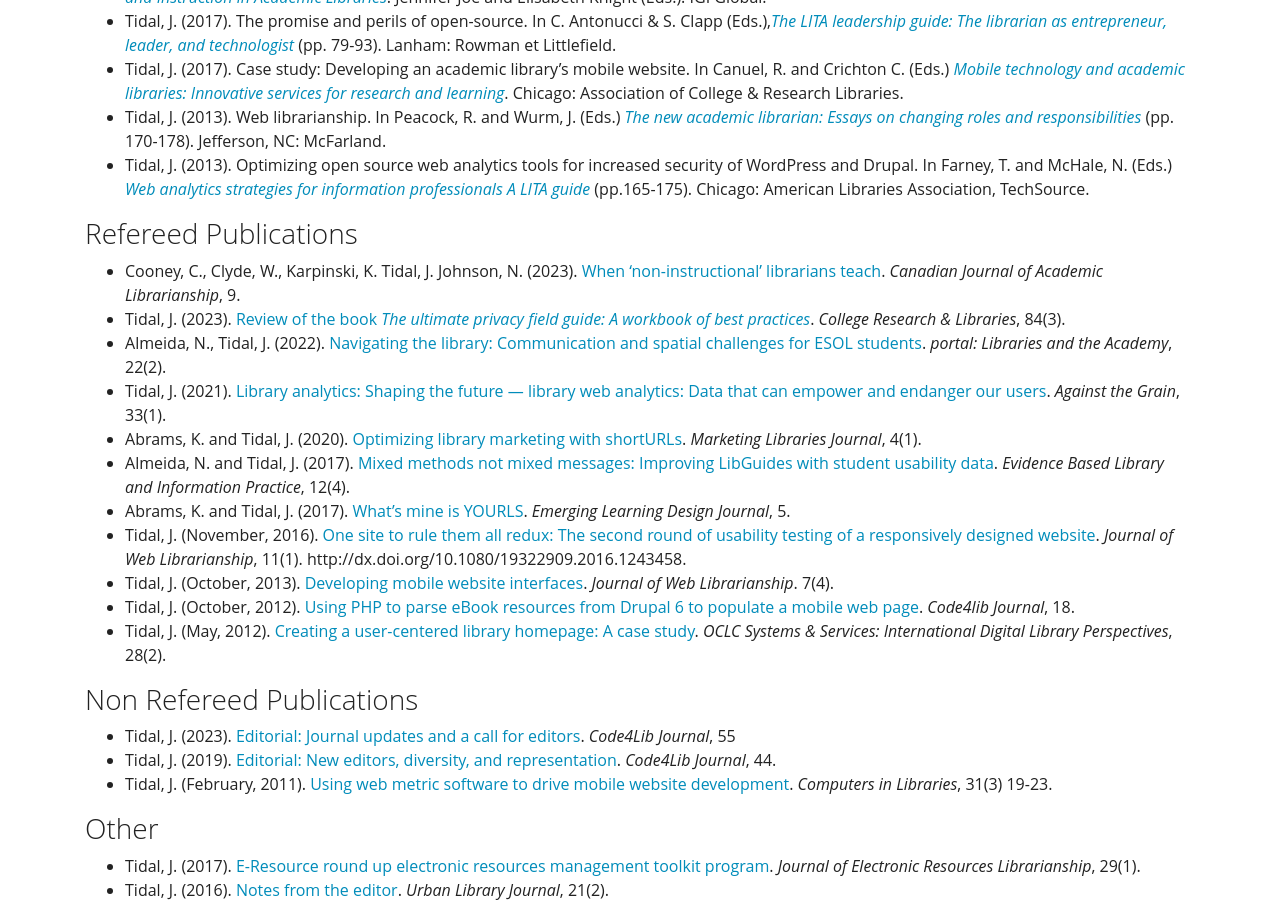
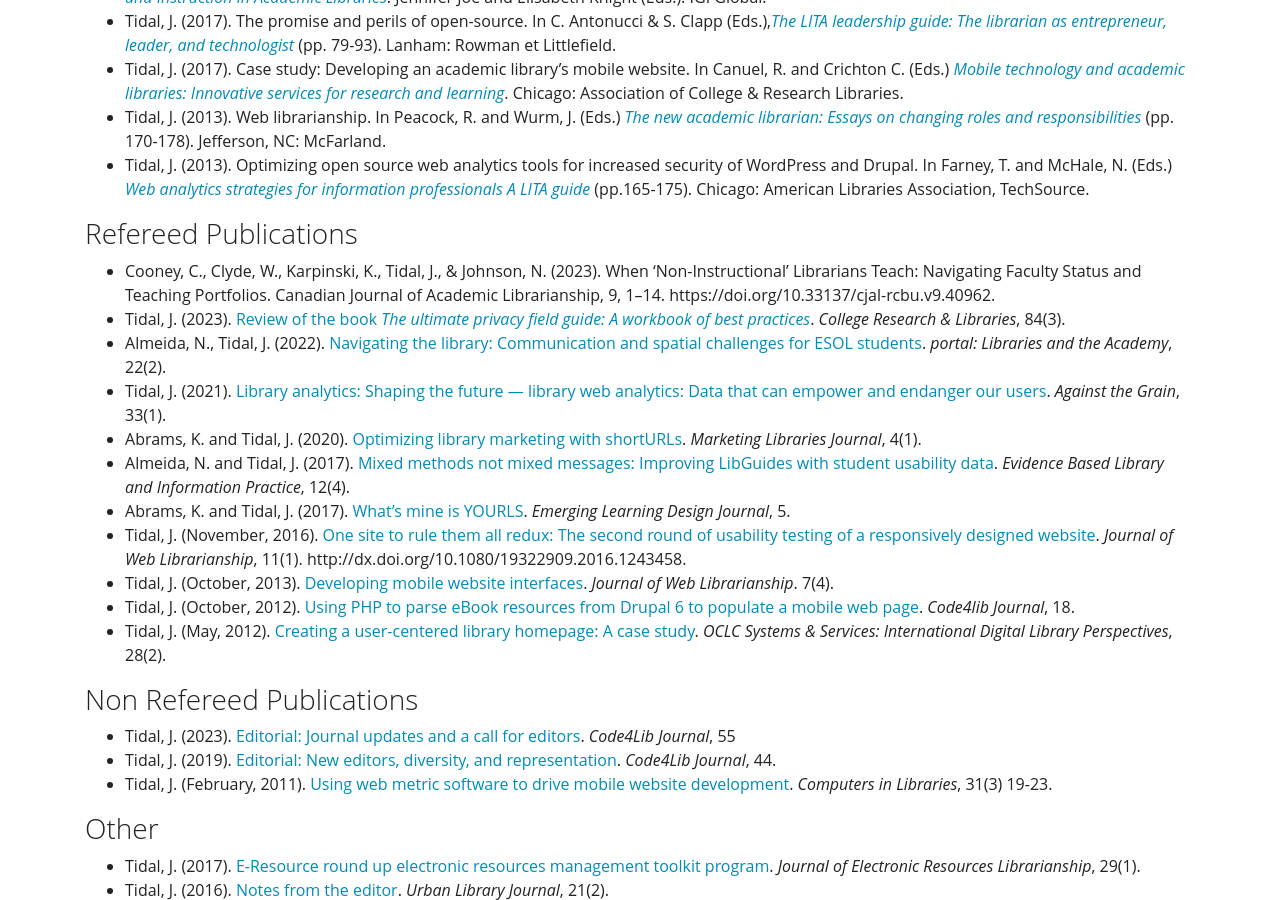
Before and after one commit to KentuckyFriedTofu/kentuckyfriedtofu.github.io.bak2, a Jekyll site: the page built from cv.md, in a window 1280 px wide and 900 px high, scrolled down 2346 px. Built offline with Jekyll 4.4.1, drawn with Linux system fonts in a browser that asks for light colours.

Commit message:
Update cv.md

```diff
--- a/cv.md
+++ b/cv.md
@@ -45,7 +45,7 @@ Brooklyn, New York
   * Supervise 1 full-time IT Associate, College Assistants, and library web development intern.
   * Provide reference and instructional support to faculty and students.
   * Subject liaison for the departments of Computer Systems Technology, Entertainment Technology, Electrical & Telecommunications Engineering Technology, and Mechanical Engineering Technology, selecting monographs with an annual budget of nearly $10,000.
-  * Recommend books and media for purchase to support curriculum and course proposals.
+  * Recommend books and media for purchase to support curriculum and course proposals.<br>
 
 
 * Associate Professor (tenured), Web Services and Multimedia Librarian<br>
@@ -98,7 +98,7 @@ View my [Google Scholar Profile](https://scholar.google.com/citations?user=mAq-F
 
 ### Refereed Publications
 
-* Cooney, C., Clyde, W., Karpinski, K. Tidal, J. Johnson, N. (2023). [When 'non-instructional' librarians teach](https://cjal.ca/index.php/capal/article/view/40962). *Canadian Journal of Academic Librarianship*, 9.
+* Cooney, C., Clyde, W., Karpinski, K., Tidal, J., & Johnson, N. (2023). When ‘Non-Instructional’ Librarians Teach: Navigating Faculty Status and Teaching Portfolios. Canadian Journal of Academic Librarianship, 9, 1–14. https://doi.org/10.33137/cjal-rcbu.v9.40962.
 * Tidal, J. (2023). [Review of the book <em>The ultimate privacy field guide: A workbook of best practices</em>](https://crl.acrl.org/index.php/crl/article/view/25884/33806). *College Research & Libraries*, 84(3).
 * Almeida, N., Tidal, J. (2022). [Navigating the library: Communication and spatial challenges for ESOL students](https://academicworks.cuny.edu/ny_pubs/877/). *portal: Libraries and the Academy*, 22(2).
 * Tidal, J. (2021). [Library analytics: Shaping the future — library web analytics: Data that can empower and endanger our users](https://www.charleston-hub.com/2021/04/library-analytics-shaping-the-future-library-web-analytics-data-that-can-empower-and-endanger-our-users/). *Against the Grain*, 33(1).
```
